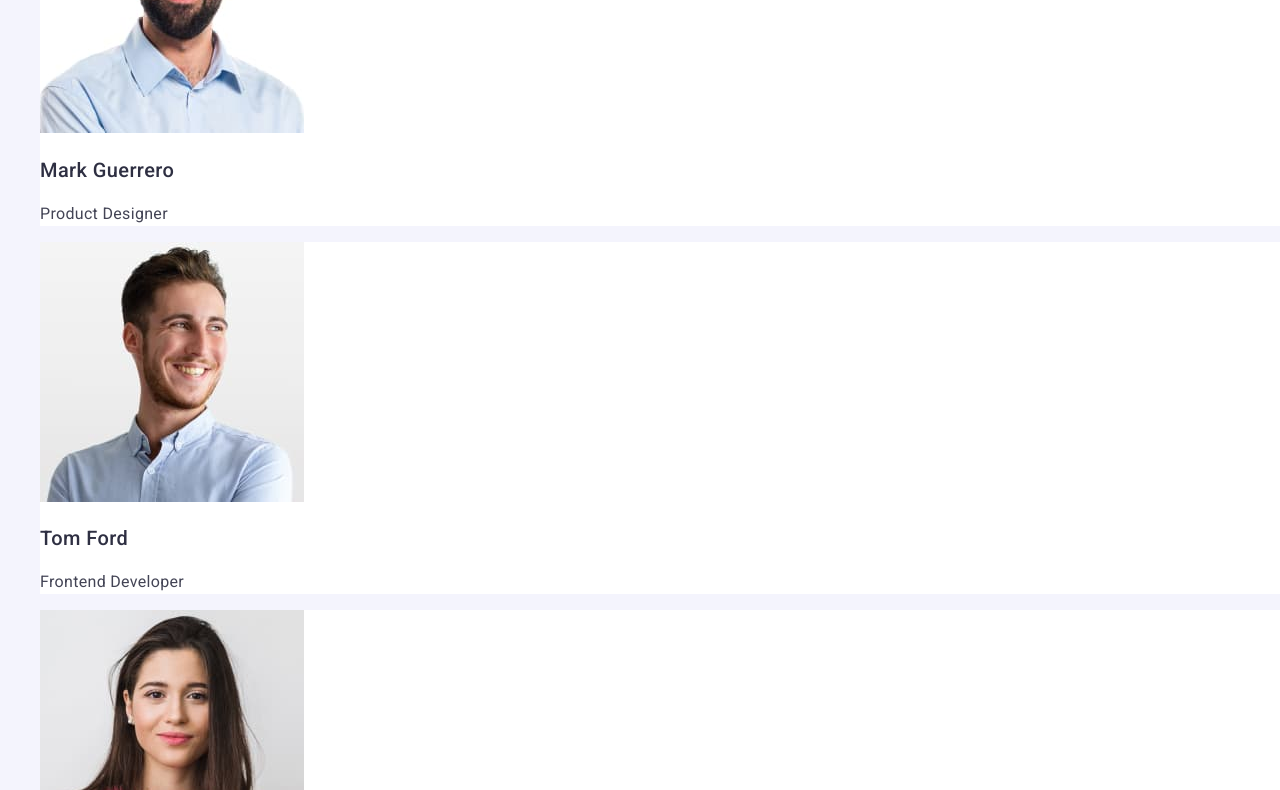
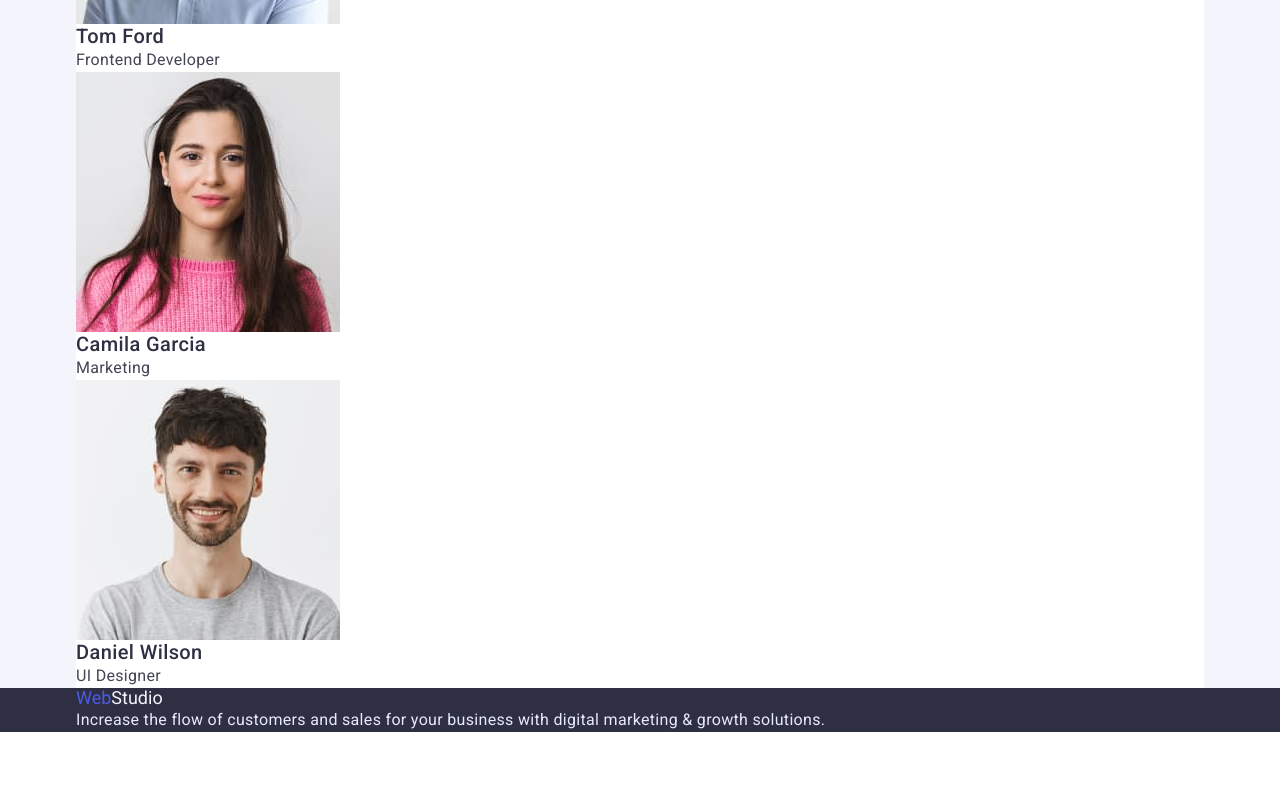
Before and after one commit to InnaPalamarchuk/goit-markup-hw-03, a plain HTML site: page index.html in a window 1280 px wide. Shown: the part 2010-2800 px from the top of the page. After the commit the page ends 2742 px from the top, so only its background shows below. Drawn offline with nearby package versions, Linux system fonts and the light colour scheme.

Commit message:
частина 1

```diff
--- a/css/styles.css
+++ b/css/styles.css
@@ -8,9 +8,45 @@
     --accent-cornflower-color:#E7E9FC;
 }
 
+
+
+
 body {
     font-family: 'Roboto';
 }
+.container {
+    max-width:  1158px;
+    padding: 0 15px;
+    margin: 0 auto;
+}
+
+h1,
+h2,
+h3,
+h4,
+p {
+    margin-top: 0;
+    margin-bottom: 0;
+}
+
+ul {
+    list-style: none;
+    margin-top: 0;
+    margin-bottom: 0;
+    padding-left: 0;
+}
+
+img {
+    display: block;
+}
+
+button{
+cursor: pointer;
+}
+
+
+
+
 
 /* header  */
 .page-header {
@@ -37,9 +73,7 @@ body {
     text-decoration: none;
 }
 
-.list {
-    list-style: none;
-}
+
 
 
 /* site-nav */
@@ -72,6 +106,9 @@ body {
     color: var(--accent-focus-color);
 
 }
+
+
+
 
 /* main-section */
 /* hero */
--- a/index.html
+++ b/index.html
@@ -15,6 +15,7 @@
 </head>
 <body>
     <header class="page-header">
+        <div class="container">
             <nav>
                 <a class="logo link" href="WEBSTUDIO"><span class="logo-web">Web</span><span class="logo-studio ">Studio</span></a>
                 <ul class="site-nav list">
@@ -27,13 +28,17 @@
                     <li><a href="mailto:info@devstudio.com" class="link">info@devstudio.com</a></li>
                     <li><a href="tel:+110001111111" class="link">+11 (000) 111 11 11</a></li>
                 </ul>
+        </div>
     </header>
     <main>
         <section class="hero">
+            <div class="container">
                 <h1 class="hero-title">Effective Solutions <br> for Your Business</h1>
                 <button class="btn-color" type="button">Order Service</button>
+            </div>
         </section>
         <section>
+            <div class="container">
                 <h2 hidden>Our Features</h2>
                 <ul class="uor-features list">
                     <li>
@@ -65,8 +70,10 @@
                         </p>
                     </li>
                 </ul>
+            </div>
         </section>
         <section>
+            <div class="container">
                 <h2 class="section-title">What are we doing</h2>
                 <ul class="photo-applications list">
                     <li>
@@ -94,8 +101,10 @@
                         />
                     </li>
                 </ul>
+            </div>
         </section>
         <section class="team">
+            <div class="container">
                 <h2 class="section-team">Our Team</h2>
                 <ul class="our-team list">
                     <li class="team-photo">
@@ -139,13 +148,16 @@
                         <p class="job-title">UI Designer</p>
                     </li>
                 </ul>
+            </div>
         </section>
     </main>
     <footer class="page-footer">
+        <div class="container">
             <a  class="logo link"href="./index.html"><span class="logo-web">Web</span><span class="color-studio">Studio</span></a>
             <p class="footer-title">
                 Increase the flow of customers and sales for your business with digital marketing & growth solutions.
             </p>
+        </div>
     </footer>
 </body>
 </html>
```
Also changed, not shown: portfolio.html (+8 -0 lines). Lines whose indentation alone changed are shown as unchanged.
